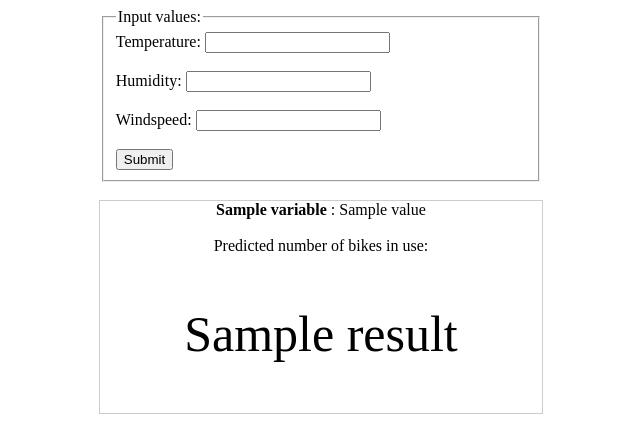
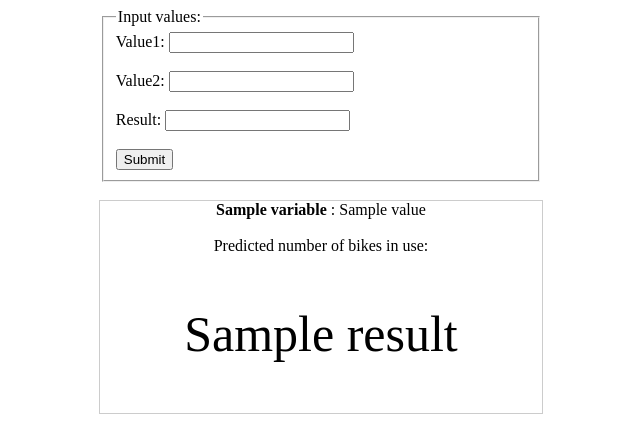
Before and after one commit to SreejithBalasubramanyan/regression, a Flask app: template templates/main.html in a window 1280 px wide. Shown: the top 422 px of the page, without its empty margins (319-959 px from the left). Run offline with Flask 2, Linux system fonts and the light colour scheme; the template is opened without the code that fills it: most values are stand-ins (such as "Sample title", 1, 10 or a date in 2020); parts of the project's set-up code (start-up, migrations or seed data) failed here and were passed over.

Commit message:
upadated html
htmkl code edited

```diff
--- a/templates/main.html
+++ b/templates/main.html
@@ -14,18 +14,18 @@ form {
 </style>
 
 <head>
-    <title>Bike Usage Model</title>
+    <title>Regression</title>
 </head>
 <form action="{{ url_for('main') }}" method="POST">
     <fieldset>
         <legend>Input values:</legend>
-        Temperature:
+        Value1:
         <input name="temperature" type="number" required>
         <br>
-        <br> Humidity:
+        <br> Value2:
         <input name="humidity" type="number" required>
         <br>
-        <br> Windspeed:
+        <br> Result:
         <input name="windspeed" type="number" required>
         <br>
         <br>
```
